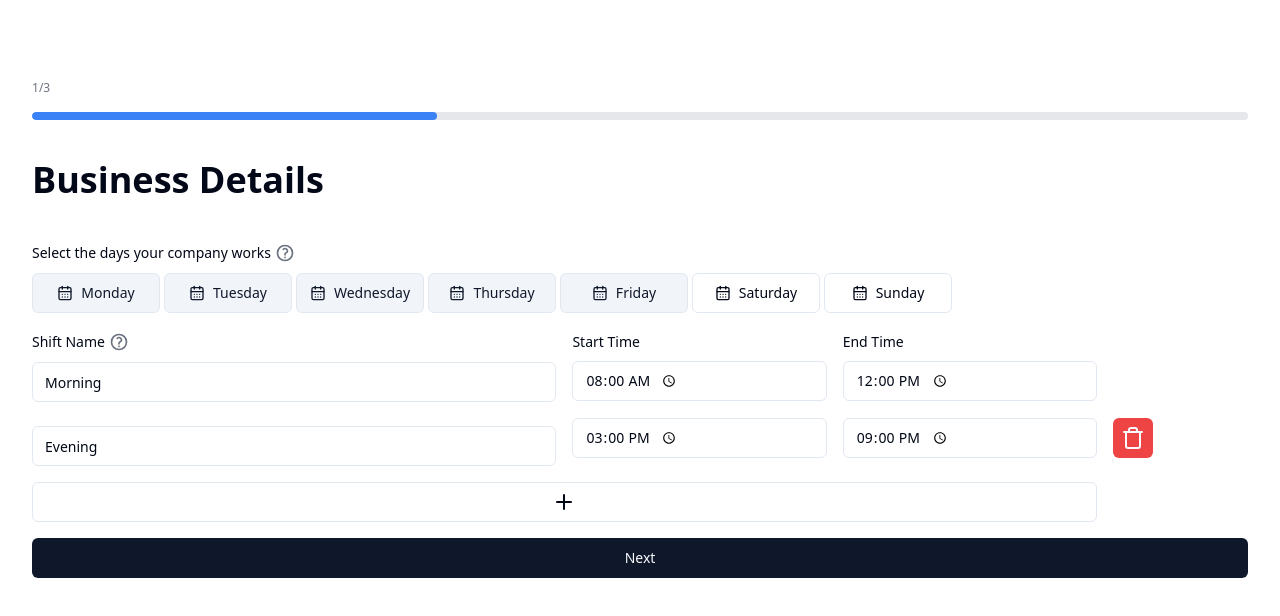
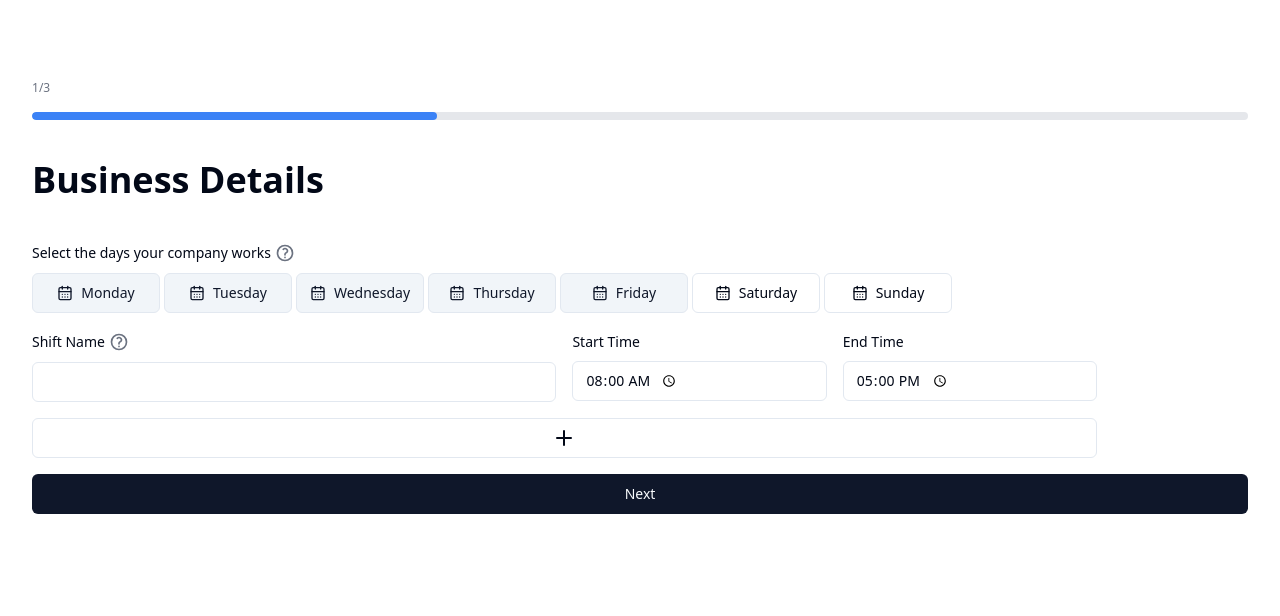
Before and after one commit to ssdrum/roster-generator-webapp, a Next.js app: page /start in a window 1280 px wide. Shown: the top 616 px of the page. Built offline with nearby package versions, Linux system fonts and the light colour scheme.

Commit message:
Temporarily removed /edit-assignments while on development, removed pre-poulated data in start form

```diff
--- a/app/start/components/start-form.tsx
+++ b/app/start/components/start-form.tsx
@@ -35,8 +35,7 @@ const StartForm = () => {
   ];
 
   // Initialise form with default values on first render
-  const firstShiftId = uuidv4();
-  const secondShiftId = uuidv4();
+  const firstShiftId = uuidv4()
   const form = useForm<z.infer<typeof formSchema>>({
     resolver: zodResolver(formSchema), // Link the react form and the resolver together for validation
     defaultValues: {
@@ -44,62 +43,27 @@ const StartForm = () => {
       shifts: [
         {
           id: firstShiftId,
-          name: 'Morning',
+          name: '',
           startTime: '08:00',
-          endTime: '12:00',
-        },
-        {
-          id: secondShiftId,
-          name: 'Evening',
-          startTime: '15:00',
-          endTime: '21:00',
+          endTime: '17:00',
         },
       ],
       employees: [
         {
-          id: '0',
-          name: 'Good Employee',
-          email: 'good@mail.com',
+          id: uuidv4(),
+          name: '',
+          email: '',
           createdBy: '',
-        },
-        {
-          id: '1',
-          name: 'Bad Employee',
-          email: 'bad@mail.com',
-          createdBy: '',
-        },
-        {
-          id: '2',
-          name: 'Luigi',
-          email: 'luigi@mail.com',
-          createdBy: '',
-        },
-        {
-          id: '3',
-          name: 'Oisin',
-          email: 'oisin@mail.com',
-          createdBy: '',
-        },
-      ],
+        }      ],
       numEmployeesAssigned: [
         {
           shiftId: firstShiftId,
           assignments: [
             { day: 0, numAssigned: 1 },
-            { day: 1, numAssigned: 2 },
-            { day: 2, numAssigned: 2 },
-            { day: 3, numAssigned: 2 },
-            { day: 4, numAssigned: 2 },
-          ],
-        },
-        {
-          shiftId: secondShiftId,
-          assignments: [
-            { day: 0, numAssigned: 1 },
-            { day: 1, numAssigned: 2 },
-            { day: 2, numAssigned: 2 },
-            { day: 3, numAssigned: 2 },
-            { day: 4, numAssigned: 2 },
+            { day: 1, numAssigned: 1 },
+            { day: 2, numAssigned: 1 },
+            { day: 3, numAssigned: 1 },
+            { day: 4, numAssigned: 1 },
           ],
         },
       ],
--- a/app/ui/navbar.tsx
+++ b/app/ui/navbar.tsx
@@ -58,11 +58,13 @@ const Navbar: FC<Props> = ({ session }) => {
                 icon={faUserGroup}
                 link={'/dashboard/edit-employees'}
               />
-              <NavbarMenuItem
+              {/* TODO
+                <NavbarMenuItem
                 title={'Assignments'}
                 icon={faCalendarDays}
                 link={'/dashboard/edit-assignments'}
               />
+              */}
             </ul>
           </div>
         </div>
```
